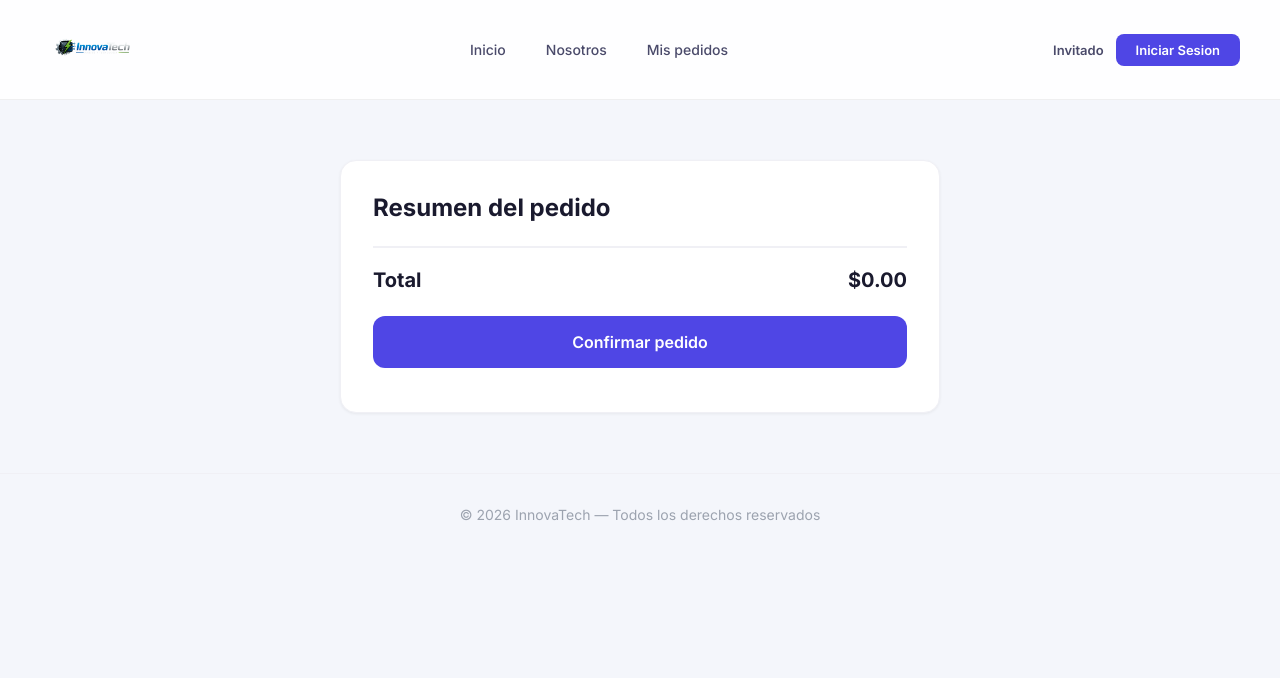
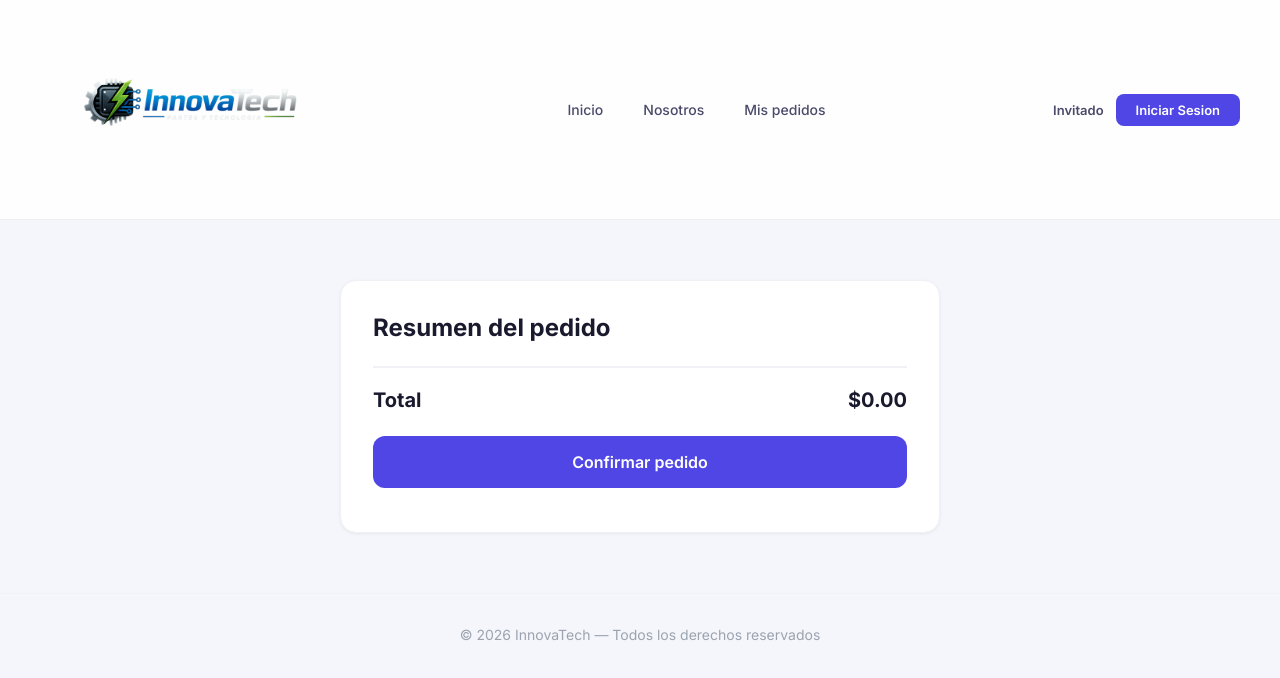
Before and after one commit to edwards1-992/Store-Innova, a website: page checkout.html in a window 1280 px wide. Drawn offline with Linux system fonts and the light colour scheme.

Commit message:
Logo 200px, navbar 220px

```diff
--- a/checkout.html
+++ b/checkout.html
@@ -10,13 +10,13 @@
         * { margin:0; padding:0; box-sizing:border-box; font-family:'Inter',sans-serif; }
         body { min-height:100vh; background:#f4f6fb; color:#1a1a2e; }
         .navbar {
-            width:100%; padding:0 40px; height:100px;
+            width:100%; padding:0 40px; height:220px;
             display:flex; justify-content:space-between; align-items:center;
             background:rgba(255,255,255,0.85); backdrop-filter:blur(16px);
             border-bottom:1px solid rgba(0,0,0,0.06); position:sticky; top:0; z-index:1000;
         }
         .logo { display:flex; align-items:center; }
-        .logo img { height:70px; }
+        .logo img { height:200px; }
         .menu { display:flex; gap:4px; }
         .menu a { text-decoration:none; color:#4a4a6a; padding:10px 18px; border-radius:8px; font-size:14px; font-weight:500; transition:all 0.2s; }
         .menu a:hover { background:#f0f2ff; color:#4f46e5; }
```
Also changed, not shown: index.html (+2 -2 lines), mis_pedidos.html (+2 -2 lines), nosotros.html (+2 -2 lines), producto.html (+2 -2 lines).
